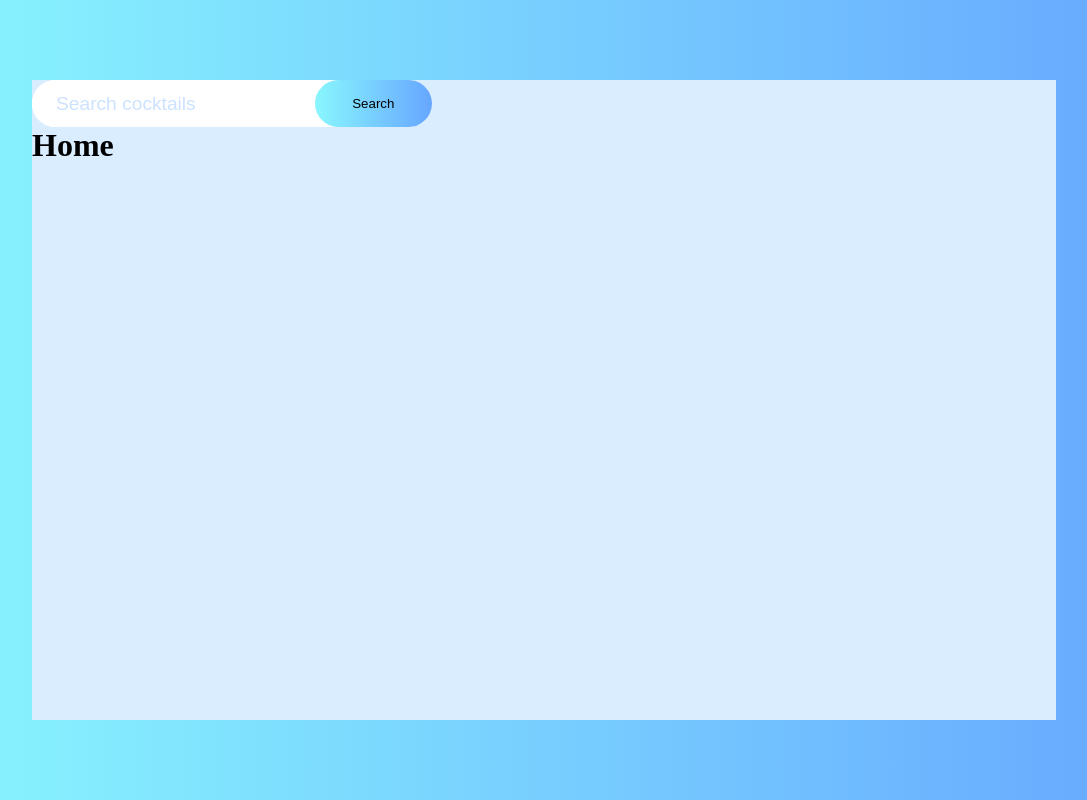
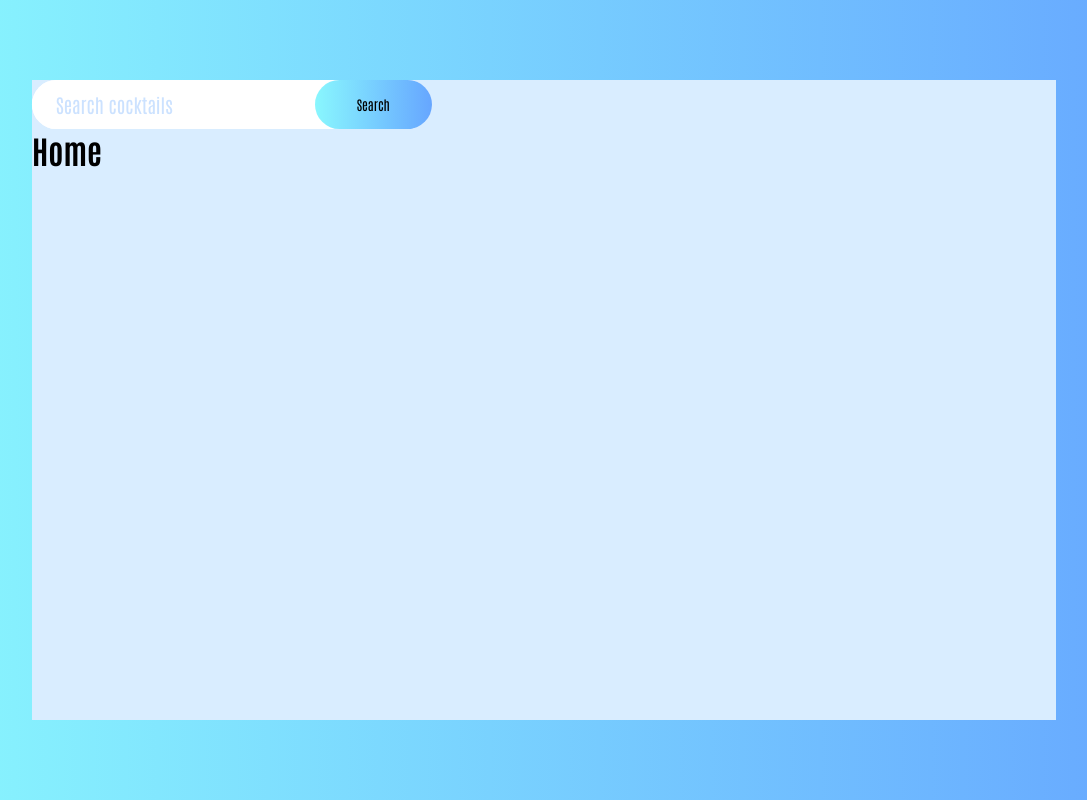
Before and after one commit to jash139/cocktails-vue, a Vue app: page / in a window 1280 px wide. Shown: the whole page, without its empty margins (96-1183 px from the left). Built offline with nearby package versions, Linux system fonts and the light colour scheme.

Commit message:
Added Antonio font to all in App

```diff
--- a/src/App.vue
+++ b/src/App.vue
@@ -16,6 +16,7 @@ export default {
 <style>
 * {
   box-sizing: border-box;
+  font-family: "Antonio", sans-serif;
   margin: 0;
   padding: 0;
 }
```
